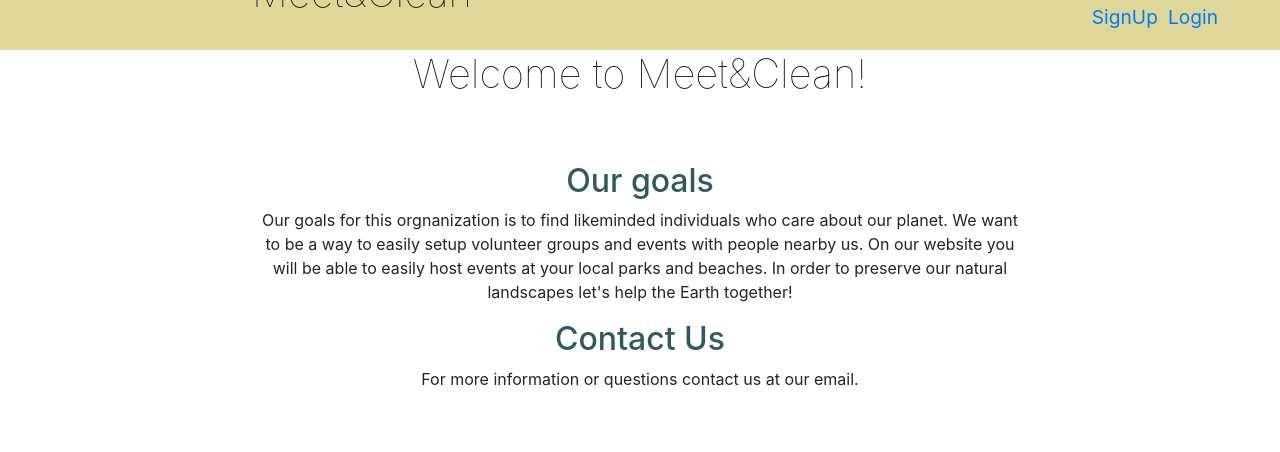
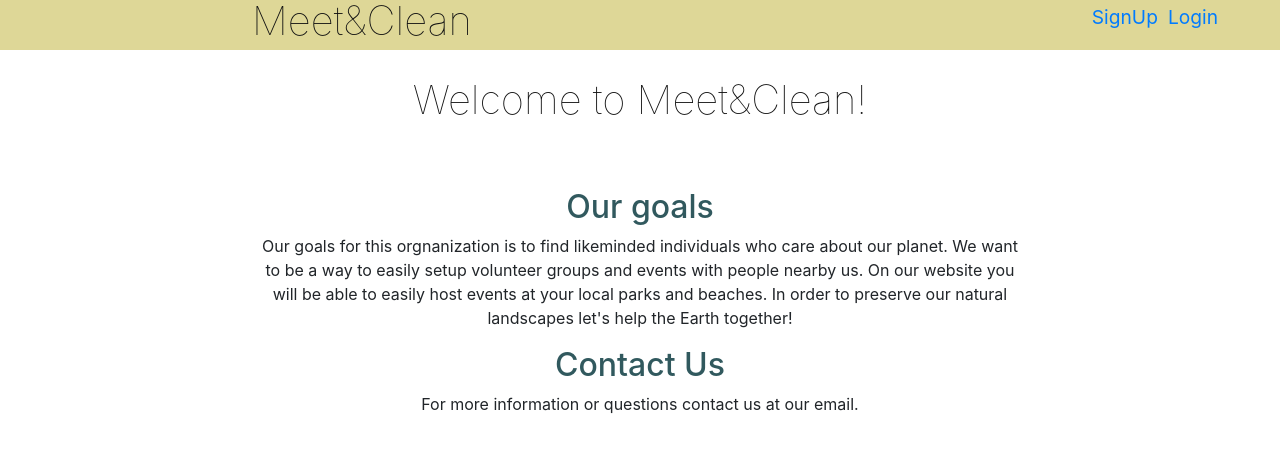
Before and after one commit to EdwinPineda/cuny2021, a React (Create React App) app in the folder client/: page / in a window 1280 px wide. Shown: the top 452 px of the page. Built offline with nearby package versions, Linux system fonts and the light colour scheme.

Commit message:
fixed logo

```diff
--- a/client/src/components/pages/Home/Home.css
+++ b/client/src/components/pages/Home/Home.css
@@ -1,6 +1,8 @@
-h1{
+.pageTitle{
+    margin-top: 2%;
     text-align: center;
     margin-bottom: 5%;
+
 }
 
 h2{
--- a/client/src/components/pages/Home/Home.jsx
+++ b/client/src/components/pages/Home/Home.jsx
@@ -7,7 +7,7 @@ export class Home extends Component {
             <div className="intro">
                 <NavBar/>
                 <body>
-                    <h1>Welcome to Meet&Clean!</h1>
+                    <h1 className="pageTitle">Welcome to Meet&Clean!</h1>
                 </body>
 
                 <h2>Our goals</h2>
```
